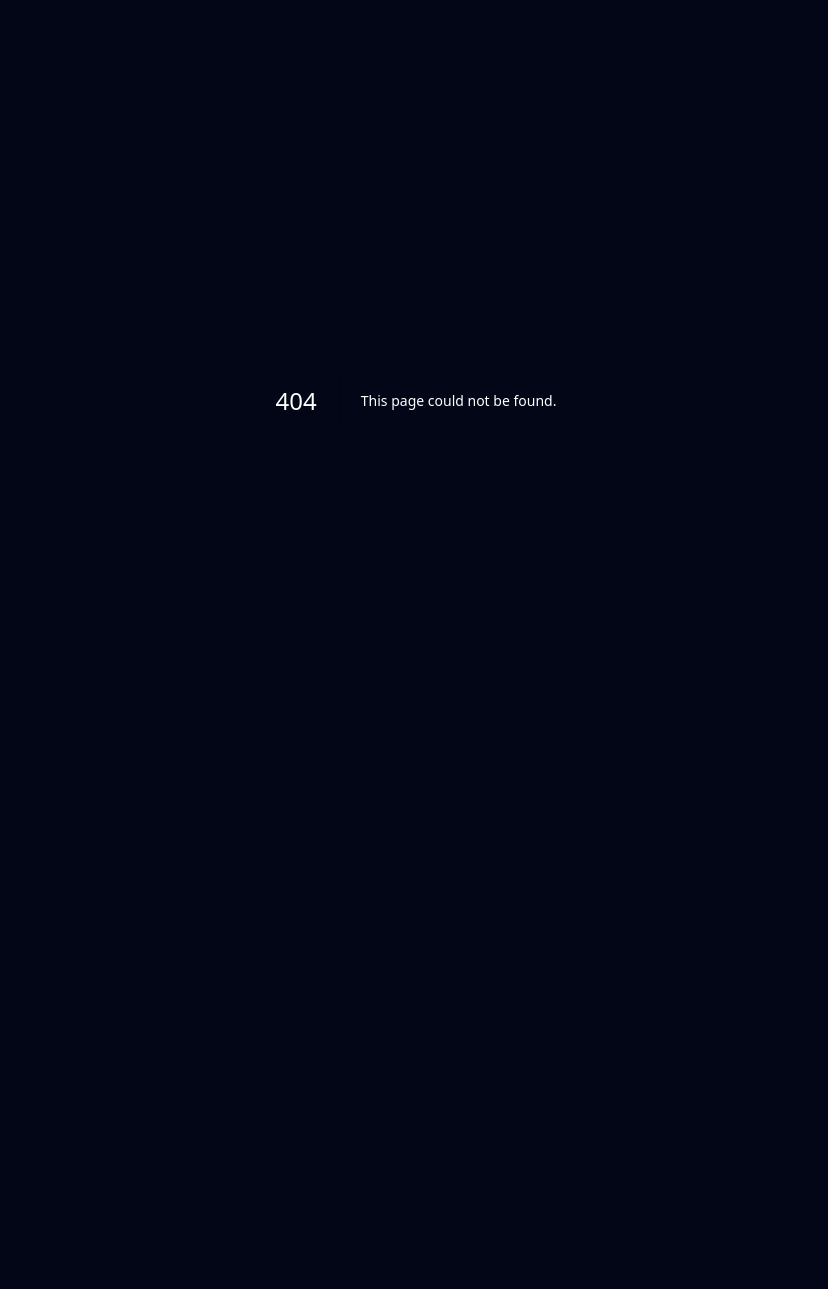
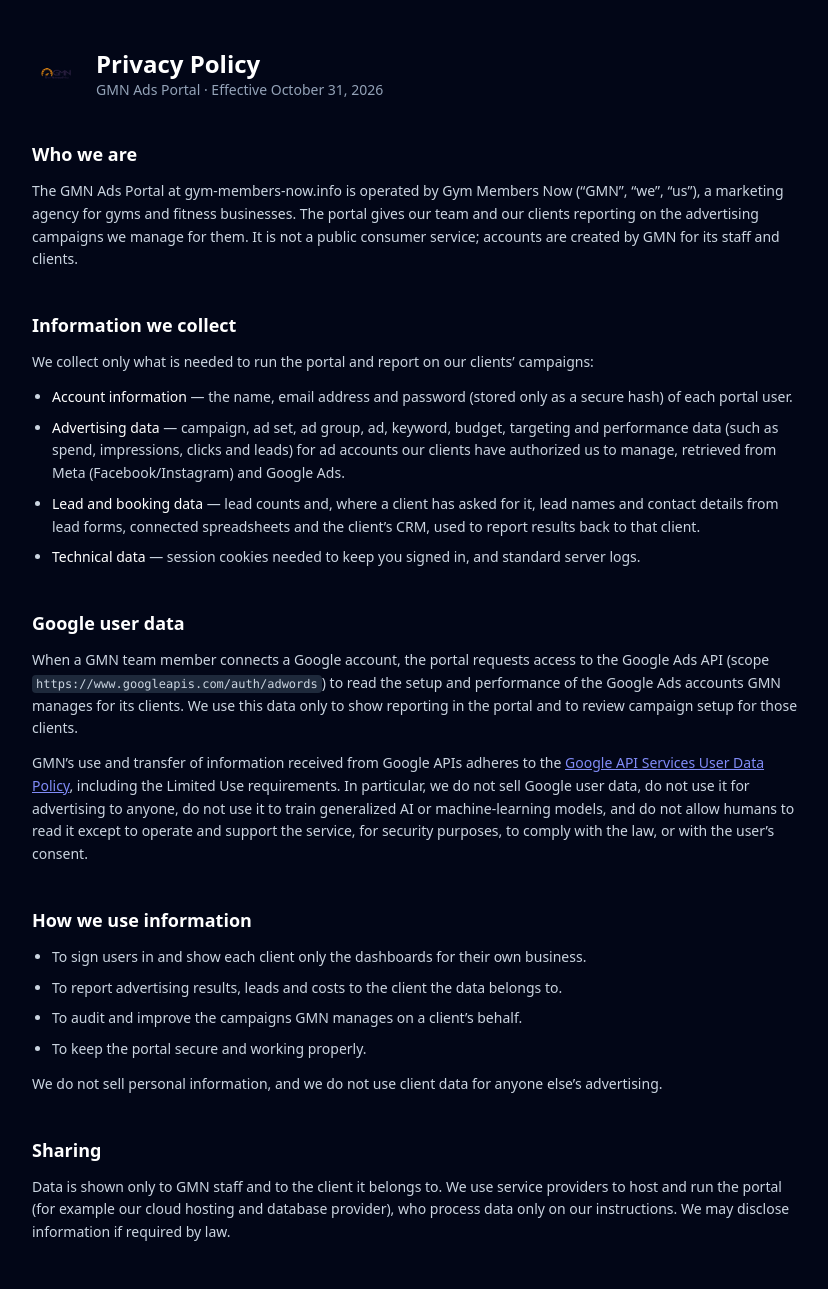
Before and after one commit to emberflix-code/Metrics-dashboard, a Next.js app in the folder portal/: page /privacy in a window 1280 px wide. Before the commit this address had no page. Shown: the top 1289 px of the page, without its empty margins (224-1052 px from the left). Before the commit the page ends 800 px from the top, so only its background shows below. Built offline with nearby package versions, Linux system fonts and the light colour scheme.

Commit message:
feat: public /privacy page for the Google OAuth consent screen branding

```diff
--- /dev/null
+++ b/portal/src/app/privacy/page.tsx
@@ -0,0 +1,155 @@
+import type { Metadata } from 'next';
+import Image from 'next/image';
+import Link from 'next/link';
+
+// Public page (not in the middleware matcher) — linked from the Google OAuth consent screen branding.
+export const metadata: Metadata = {
+  title: 'Privacy Policy — GMN Ads Portal',
+  description: 'How Gym Members Now collects, uses and protects data in the GMN Ads Portal.',
+};
+
+const CONTACT_EMAIL = 'support@gym-members-now.com';
+const EFFECTIVE_DATE = 'October 31, 2026';
+
+function Section({ title, children }: { title: string; children: React.ReactNode }) {
+  return (
+    <section className="space-y-3">
+      <h2 className="text-lg font-semibold text-white">{title}</h2>
+      <div className="space-y-3 text-sm leading-relaxed text-slate-300">{children}</div>
+    </section>
+  );
+}
+
+export default function PrivacyPolicyPage() {
+  return (
+    <div className="min-h-screen bg-slate-950 px-4 py-12">
+      <div className="mx-auto max-w-3xl space-y-10">
+        <header className="flex items-center gap-4">
+          <div className="relative h-12 w-12 shrink-0">
+            <Image src="/gmn.png" alt="GMN Logo" fill className="object-contain" priority />
+          </div>
+          <div>
+            <h1 className="text-2xl font-bold text-white">Privacy Policy</h1>
+            <p className="text-sm text-slate-400">GMN Ads Portal · Effective {EFFECTIVE_DATE}</p>
+          </div>
+        </header>
+
+        <Section title="Who we are">
+          <p>
+            The GMN Ads Portal at gym-members-now.info is operated by Gym Members Now (&ldquo;GMN&rdquo;,
+            &ldquo;we&rdquo;, &ldquo;us&rdquo;), a marketing agency for gyms and fitness businesses. The portal
+            gives our team and our clients reporting on the advertising campaigns we manage for them. It is not a
+            public consumer service; accounts are created by GMN for its staff and clients.
+          </p>
+        </Section>
+
+        <Section title="Information we collect">
+          <p>We collect only what is needed to run the portal and report on our clients&rsquo; campaigns:</p>
+          <ul className="list-disc space-y-2 pl-5">
+            <li>
+              <span className="text-white">Account information</span> — the name, email address and password (stored
+              only as a secure hash) of each portal user.
+            </li>
+            <li>
+              <span className="text-white">Advertising data</span> — campaign, ad set, ad group, ad, keyword, budget,
+              targeting and performance data (such as spend, impressions, clicks and leads) for ad accounts our clients
+              have authorized us to manage, retrieved from Meta (Facebook/Instagram) and Google Ads.
+            </li>
+            <li>
+              <span className="text-white">Lead and booking data</span> — lead counts and, where a client has asked for
+              it, lead names and contact details from lead forms, connected spreadsheets and the client&rsquo;s CRM,
+              used to report results back to that client.
+            </li>
+            <li>
+              <span className="text-white">Technical data</span> — session cookies needed to keep you signed in, and
+              standard server logs.
+            </li>
+          </ul>
+        </Section>
+
+        <Section title="Google user data">
+          <p>
+            When a GMN team member connects a Google account, the portal requests access to the Google Ads API
+            (scope <code className="rounded bg-slate-800 px-1 py-0.5 text-xs">https://www.googleapis.com/auth/adwords</code>)
+            to read the setup and performance of the Google Ads accounts GMN manages for its clients. We use this data
+            only to show reporting in the portal and to review campaign setup for those clients.
+          </p>
+          <p>
+            GMN&rsquo;s use and transfer of information received from Google APIs adheres to the{' '}
+            <a
+              href="https://developers.google.com/terms/api-services-user-data-policy"
+              className="text-indigo-400 underline hover:text-indigo-300"
+              target="_blank"
+              rel="noopener noreferrer"
+            >
+              Google API Services User Data Policy
+            </a>
+            , including the Limited Use requirements. In particular, we do not sell Google user data, do not use it for
+            advertising to anyone, do not use it to train generalized AI or machine-learning models, and do not allow
+            humans to read it except to operate and support the service, for security purposes, to comply with the
+            law, or with the user&rsquo;s consent.
+          </p>
+        </Section>
+
+        <Section title="How we use information">
+          <ul className="list-disc space-y-2 pl-5">
+            <li>To sign users in and show each client only the dashboards for their own business.</li>
+            <li>To report advertising results, leads and costs to the client the data belongs to.</li>
+            <li>To audit and improve the campaigns GMN manages on a client&rsquo;s behalf.</li>
+            <li>To keep the portal secure and working properly.</li>
+          </ul>
+          <p>We do not sell personal information, and we do not use client data for anyone else&rsquo;s advertising.</p>
+        </Section>
+
+        <Section title="Sharing">
+          <p>
+            Data is shown only to GMN staff and to the client it belongs to. We use service providers to host and run
+            the portal (for example our cloud hosting and database provider), who process data only on our
+            instructions. We may disclose information if required by law.
+          </p>
+        </Section>
+
+        <Section title="Storage, security and retention">
+          <p>
+            Data is stored on secured cloud infrastructure. Access tokens for connected Meta, Google and CRM accounts
+            are encrypted at rest, connections use HTTPS, and passwords are stored only as hashes. We keep reporting
+            data for as long as we manage a client&rsquo;s advertising and as needed for their historical reporting,
+            and delete it when it is no longer needed or on request.
+          </p>
+        </Section>
+
+        <Section title="Your choices">
+          <p>
+            You can ask us to access, correct or delete your information by emailing us. You can revoke the
+            portal&rsquo;s access to a Google account at any time from your{' '}
+            <a
+              href="https://myaccount.google.com/permissions"
+              className="text-indigo-400 underline hover:text-indigo-300"
+              target="_blank"
+              rel="noopener noreferrer"
+            >
+              Google Account permissions
+            </a>{' '}
+            page, and to a Meta account from your Facebook Business Integrations settings.
+          </p>
+        </Section>
+
+        <Section title="Changes and contact">
+          <p>
+            We may update this policy; the effective date above shows when it last changed. Questions or requests:{' '}
+            <a href={`mailto:${CONTACT_EMAIL}`} className="text-indigo-400 underline hover:text-indigo-300">
+              {CONTACT_EMAIL}
+            </a>
+            .
+          </p>
+        </Section>
+
+        <footer className="border-t border-slate-800 pt-6 text-xs text-slate-500">
+          <Link href="/login" className="hover:text-slate-300">
+            GMN Ads Portal sign in
+          </Link>
+        </footer>
+      </div>
+    </div>
+  );
+}
```
